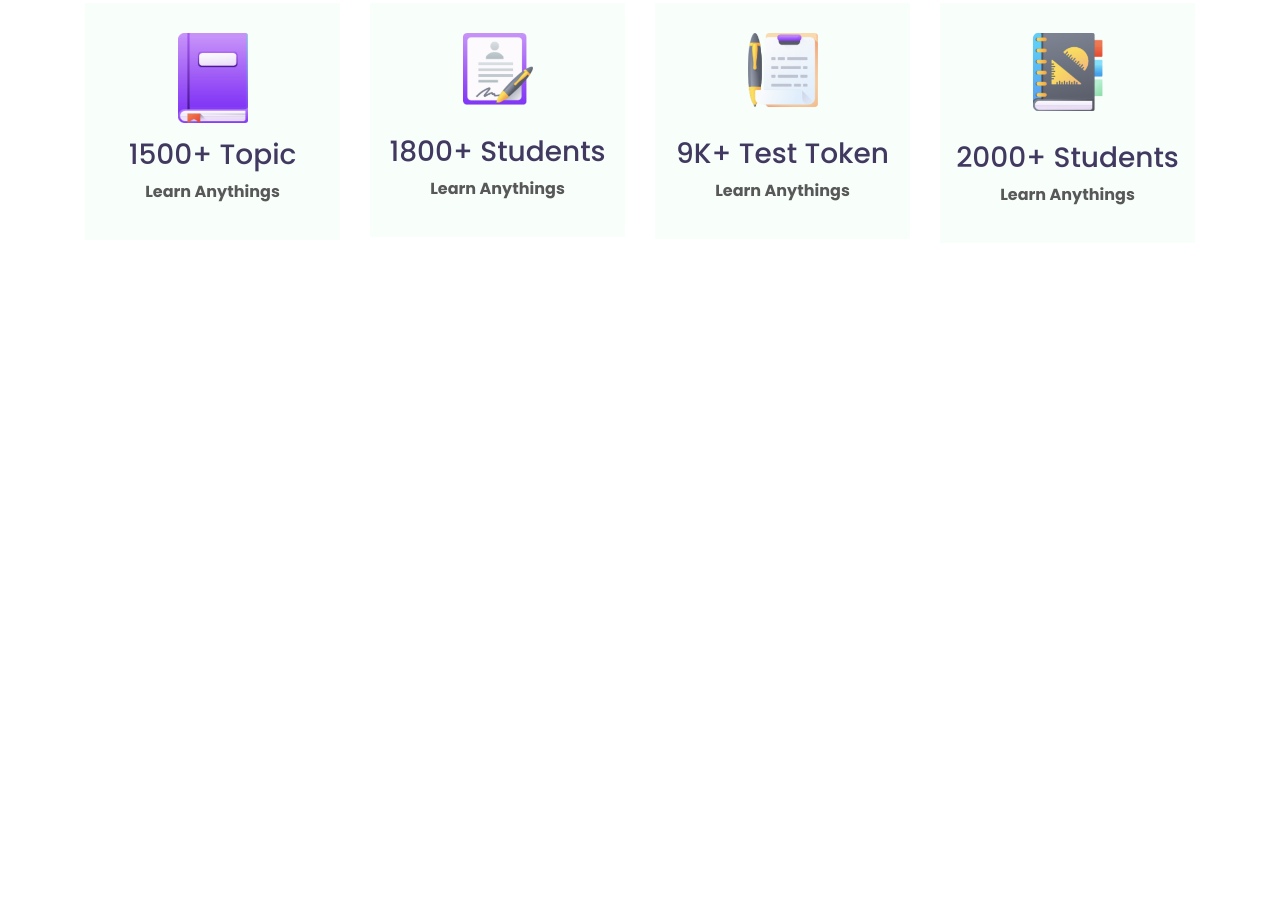
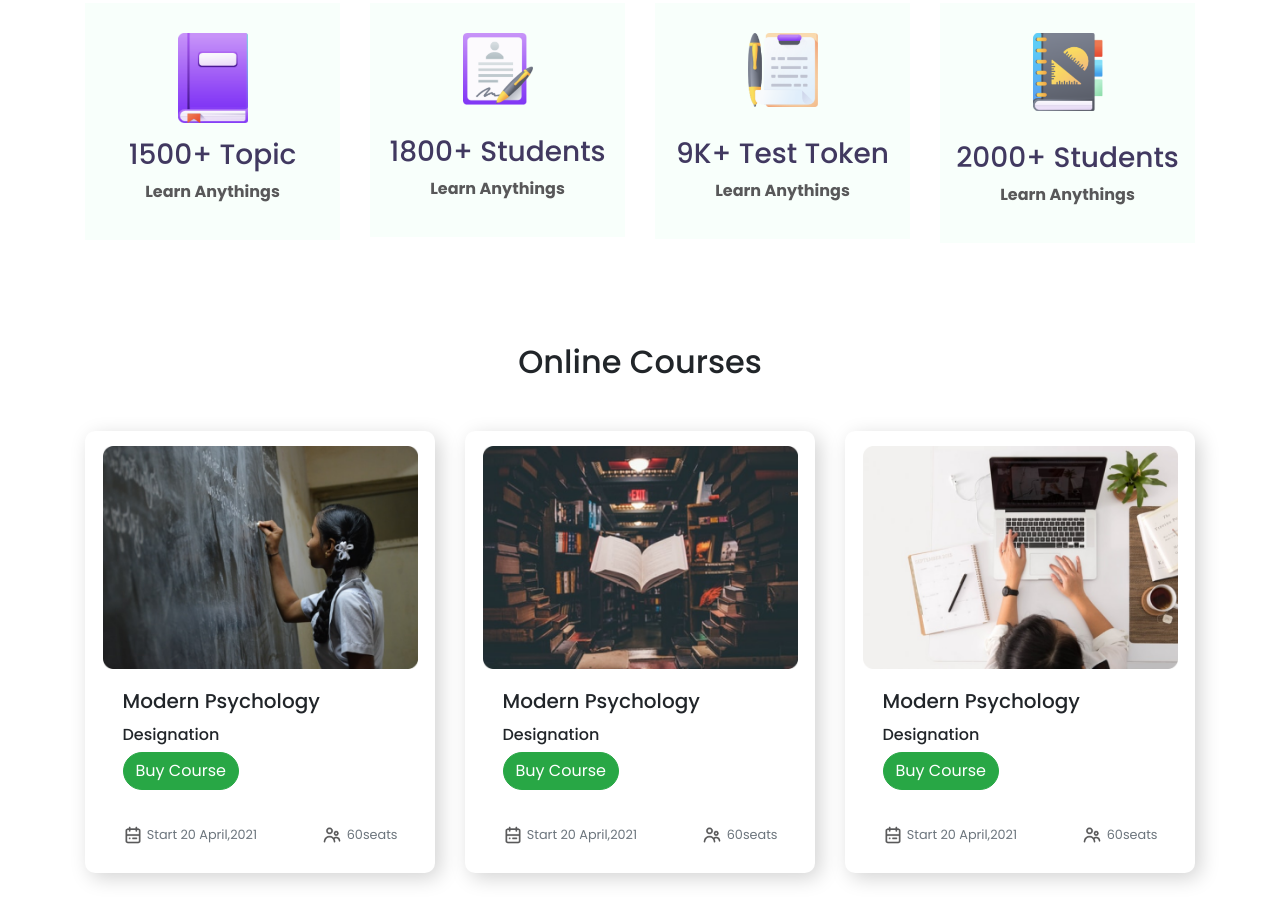
Before and after one commit to a1barif2h/E-School, a plain HTML site: page index.html in a window 1280 px wide. Shown: the part 723-1646 px from the top of the page. Before the commit the page ends 1066 px from the top, so only its background shows below. Drawn offline with nearby package versions, Linux system fonts and the light colour scheme.

Commit message:
Online courses complet

```diff
--- a/index.html
+++ b/index.html
@@ -106,6 +106,74 @@
     </div>
   </section>
   <!--END CATAGORIES SECTION-->
+
+  <!--START ONLINE COURSES SECTION-->
+  <section class="container Online-Courses">
+    <h2 class="text-center">Online Courses</h2>
+    <div class="card-deck">
+      <div class="card">
+        <div class="card-inside">
+          <img src="images/Photos/Morder pyschology.png" class="card-img-top" alt="...">
+          <div class="card-body">
+            <h5 class="card-title">Modern Psychology</h5>
+            <h6>Designation</h6>
+            <button type="button" class="btn btn-success">Buy Course</button>
+          </div>
+          <div class="card-footer d-flex justify-content-between">
+            <div class="calender">
+              <img src="images/ICON/calendar.png" alt="">
+              <small class="text-muted">Start 20 April,2021</small>
+            </div>
+            <div class="people">
+              <img src="images/ICON/people.png" alt="">
+              <small class="text-muted">60seats</small>
+            </div>
+          </div>
+        </div>
+      </div>
+      <div class="card">
+        <div class="card-inside">
+          <img src="images/Photos/Morder psyc.png" class="card-img-top" alt="...">
+          <div class="card-body">
+            <h5 class="card-title">Modern Psychology</h5>
+            <h6>Designation</h6>
+            <button type="button" class="btn btn-success">Buy Course</button>
+          </div>
+          <div class="card-footer d-flex justify-content-between">
+            <div class="calender">
+              <img src="images/ICON/calendar.png" alt="">
+              <small class="text-muted">Start 20 April,2021</small>
+            </div>
+            <div class="people">
+              <img src="images/ICON/people.png" alt="">
+              <small class="text-muted">60seats</small>
+            </div>
+          </div>
+        </div>
+      </div>
+      <div class="card">
+        <div class="card-inside">
+          <img src="images/Photos/Morder pychons.png" class="card-img-top" alt="...">
+          <div class="card-body">
+            <h5 class="card-title">Modern Psychology</h5>
+            <h6>Designation</h6>
+            <button type="button" class="btn btn-success">Buy Course</button>
+          </div>
+          <div class="card-footer d-flex justify-content-between">
+            <div class="calender">
+              <img src="images/ICON/calendar.png" alt="">
+              <small class="text-muted">Start 20 April,2021</small>
+            </div>
+            <div class="people">
+              <img src="images/ICON/people.png" alt="">
+              <small class="text-muted">60seats</small>
+            </div>
+          </div>
+        </div>
+      </div>
+    </div>
+  </section>
+  <!--END ONLINE COURSES SECTION-->
   <section></section>
 
 
--- a/style.css
+++ b/style.css
@@ -58,3 +58,38 @@ section {
     color: #585859;
     font-weight: bold;
 }
+
+/* END CATGORIES SECTION */
+
+/* START ONLINE COURSES SECTION */
+.card {
+    width: 100%;
+    background-color: #fff;
+    border-radius: 10px;
+    border: none;
+    box-shadow: 5px 5px 20px lightgray;
+}
+
+.card-inside {
+    width: 90%;
+    margin: 15px auto;
+}
+
+.card-inside img {
+    width: 100%;
+}
+
+.card-footer {
+    border: none;
+    background-color: #fff;
+}
+
+.card-footer img {
+    width: 20px;
+}
+
+.Online-Courses h2 {
+    margin-bottom: 50px;
+}
+
+/* END ONLINE COURSES SECTION */
```
